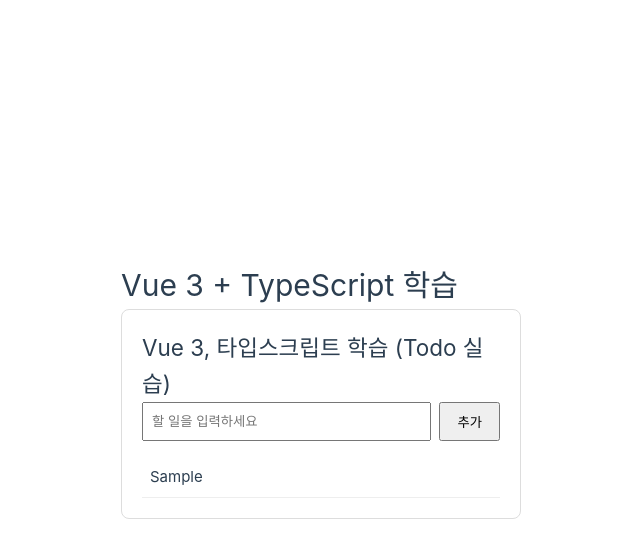
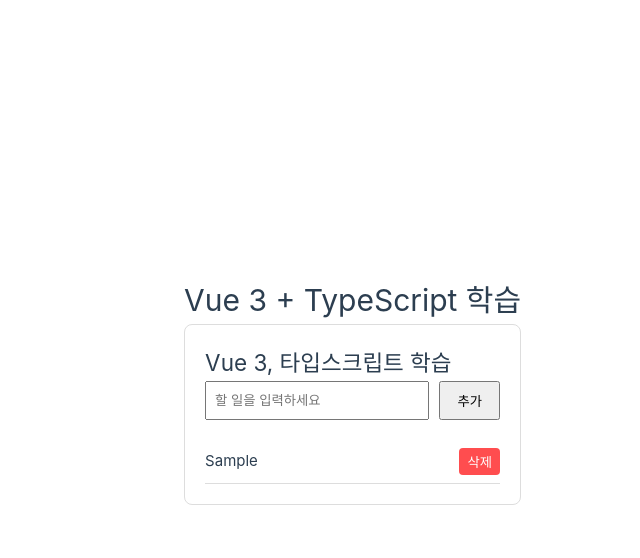
Before and after one commit to kennywestt/vue_practice, a Vue app in the folder vue_ts_practice/: page / in a window 1280 px wide. Both pictures are taken after typing "Sample" into the empty fields and a click on the button "추가". Shown: the top 558 px of the page, without its empty margins (119-759 px from the left). Built offline with nearby package versions, Linux system fonts and the light colour scheme; the HTML template or start-up script is replaced by a standard one.

Commit message:
emit, props 부모,자식간의 데이터 전달

```diff
--- /dev/null
+++ b/vue_ts_practice/src/components/Todos/TodoInput.vue
@@ -0,0 +1,42 @@
+<script setup lang="ts">
+import {ref} from "vue";
+
+const emit = defineEmits<{
+    (e: 'add', text: string): void
+}>()
+
+const todoText = ref<string>("")
+
+const handlelAdd = () : void => {
+    if (!todoText.value.trim()) return
+    emit('add', todoText.value)
+    todoText.value = ""
+}
+</script>
+
+<template>
+    <div class="input-box">
+        <input
+            v-model="todoText"
+            @keyup.enter="handlelAdd"
+            placeholder="할 일을 입력하세요"
+        />
+        <button @click="handlelAdd">추가</button>
+    </div>
+</template>
+
+<style scoped>
+.input-box {
+    display: flex;
+    gap: 10px;
+    margin-bottom: 20px;
+}
+input {
+    flex:1;
+    padding: 8px;
+}
+button {
+    padding: 8px 16px;
+    cursor: pointer;
+}
+</style>
--- /dev/null
+++ b/vue_ts_practice/src/components/Todos/TodoItem.vue
@@ -0,0 +1,51 @@
+<script setup lang="ts">
+import type { Todo } from "../../types/todo";
+
+// Props 타입 정의 (부모가 내려주는 데이터)
+defineProps<{
+    todo : Todo
+}>()
+
+// Emits 타입 정의 (부모에게 보낼 신호)
+const emit = defineEmits<{
+    (e: 'toggle', id: number): void
+    (e: 'remove', id: number): void
+}>()
+</script>
+
+<template>
+    <li class="todo-item">
+        <span
+            @click="emit('toggle', todo.id)"
+            :class="{ done: todo.completed }"
+        >
+            {{ todo.text }}
+        </span>
+        <button @click="emit('remove', todo.id)" class="del-btn">삭제</button>
+    </li>
+</template>
+
+<style scoped>
+.todo-item {
+    display: flex;
+    justify-content: space-between;
+    align-items: center;
+    padding: 8px 0;
+    border-bottom: 1px solid #ddd;
+}
+span {
+    cursor: pointer;
+}
+.done {
+    text-decoration: line-through;
+    color: #888;
+}
+.del-btn {
+    background-color: #ff4d4f;
+    color: white;
+    border: none;
+    padding: 4px 8px;
+    cursor: pointer;
+    border-radius: 4px;
+}
+</style>
--- a/vue_ts_practice/src/components/Todos/TodoPractice.vue
+++ b/vue_ts_practice/src/components/Todos/TodoPractice.vue
@@ -1,50 +1,48 @@
 <script setup lang="ts">
 import { ref } from "vue";
 import type { Todo } from "../../types/todo";
+import TodoItem from "./TodoItem.vue";
+import TodoInput from "./TodoInput.vue";
 
-const todoText = ref<string>("");
+// const todoText = ref<string>("");
+// 전체 Todo 목록 상태관리
 const todos = ref<Todo[]>([]);
 
-const addTodo = () : void => {
-  if (!todoText.value.trim()) return
-
-  const newTodo: Todo = {
+// 자식(TodoInput)이 emit('add', text)로 보낸 신호 수신
+const handleAddTodo = (text: string) : void => {
+ const newTodo: Todo = {
     id: Date.now(),
-    text: todoText.value,
-    completed: false,
-  }
-  todos.value.push(newTodo);
-  todoText.value = "";
+    text,
+    completed: false
+ }
+ todos.value.push(newTodo)
 }
 
-const toggleTodo = (id: number) : void => {
+const handleToggleTodo = (id: number) : void => {
   const target = todos.value.find(t => t.id === id)
   if (target) {
     target.completed = !target.completed
   }
 }
+
+const handleDeleteTodo = (id: number) : void => {
+    todos.value = todos.value.filter(t => t.id !== id)
+}
+
 </script>
 
 <template>
   <main class="container">
-    <h2>Vue 3, 타입스크립트 학습 (Todo 실습)</h2>
-
-    <div class="input-box">
-      <input
-        v-model="todoText"
-        @keyup.enter="addTodo"
-        placeholder="할 일을 입력하세요"
+    <h2>Vue 3, 타입스크립트 학습</h2>
+    <TodoInput @add="handleAddTodo" />
+    <ul>
+      <TodoItem
+      v-for="todoItem in todos"
+      :key="todoItem.id"
+      :todo="todoItem"
+      @toggle="handleToggleTodo"
+      @remove="handleDeleteTodo"
       />
-      <button @click="addTodo">추가</button>
-    </div>
-    <ul>
-      <li v-for="todo in todos"
-        :key="todo.id"
-        @click="toggleTodo(todo.id)"
-        :class="{ done: todo.completed }"
-      >
-        {{ todo.text }}
-      </li>
     </ul>
   </main>
 </template>
@@ -57,19 +55,7 @@ const toggleTodo = (id: number) : void => {
   border-radius: 8px;
   margin-bottom: 20px;
 }
-.input-box {
-  display: flex;
-  gap: 8px;
-  margin-bottom: 16px;
-}
-input {
-  flex: 1;
-  padding: 8px;
-}
-button {
-  padding: 8px 16px;
-  cursor: pointer;
-}
+
 ul {
   list-style: none;
   padding: 0;
@@ -79,8 +65,5 @@ li {
   border-bottom: 1px solid #eee;
   cursor: pointer;
 }
-.done {
-  text-decoration: line-through;
-  color: #888;
-}
+
 </style>
```
